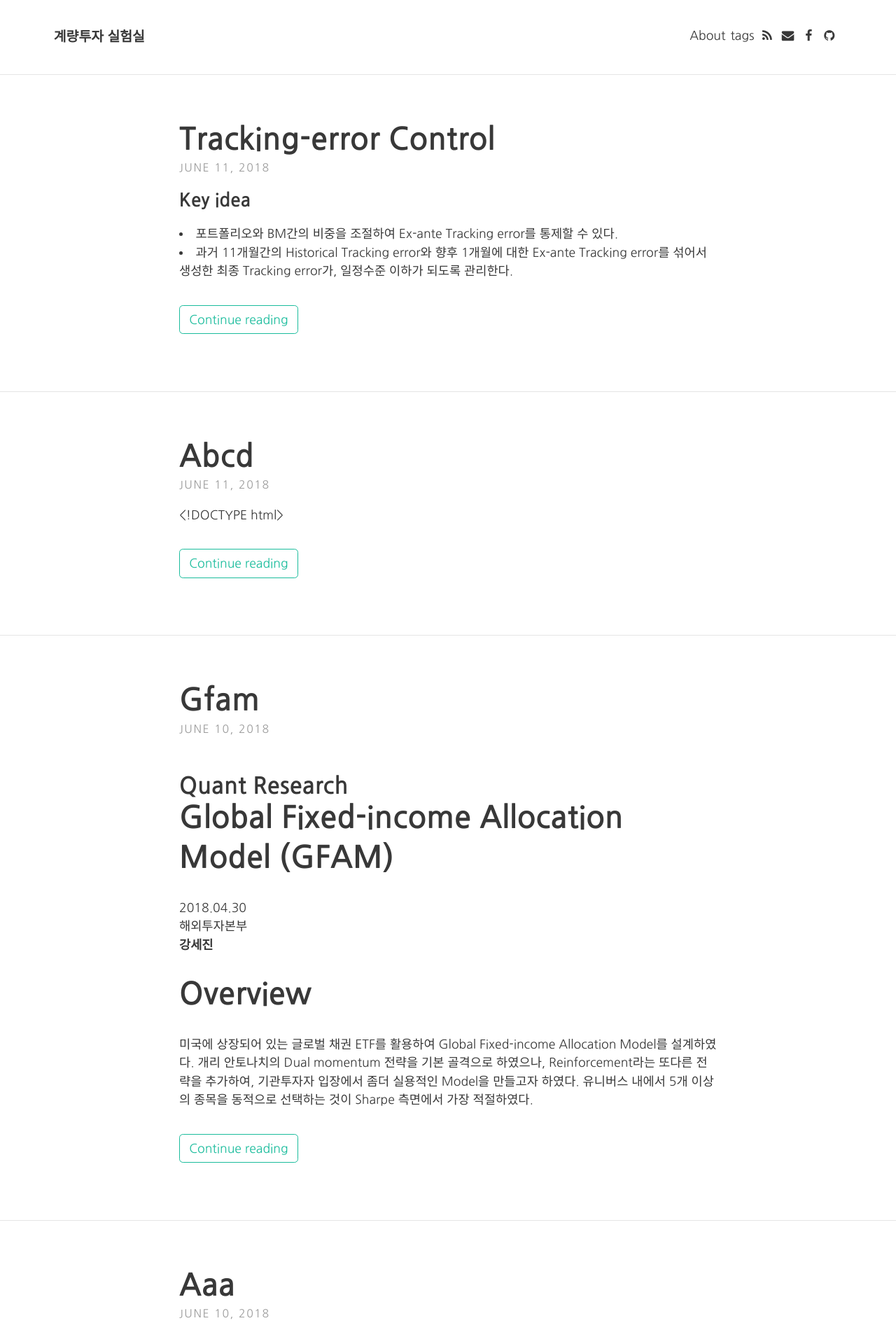
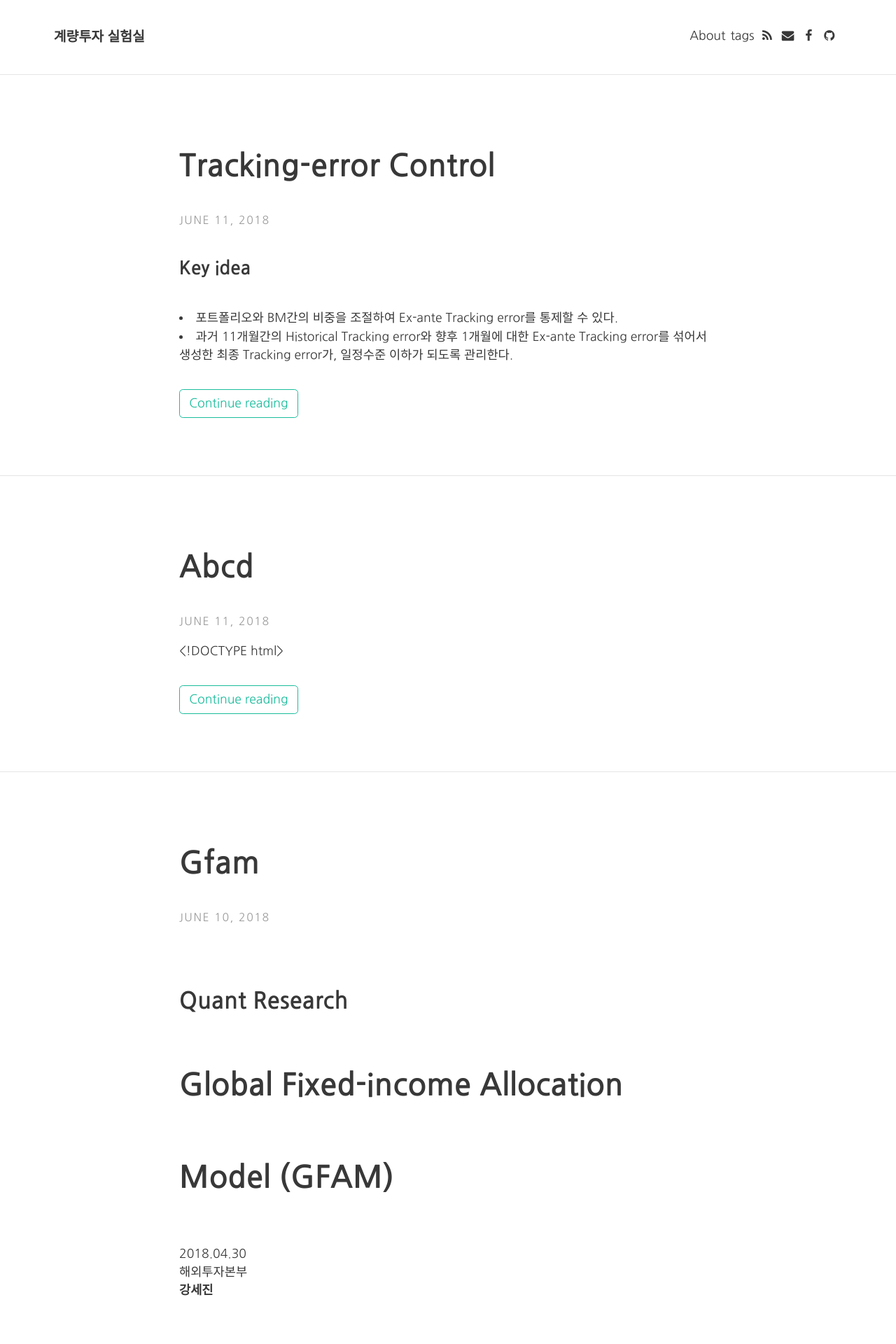
Before and after one commit to gem763/gem763.github.io, a Jekyll site: the page built from index.html, in a window 1280 px wide. Shown: the top 1920 px of the page at 70% size. Built offline with Jekyll 4.4.1, drawn with Linux system fonts in a browser that asks for light colours; the list of posts is cut into pages by our own code.

Commit message:
Update _global.scss

```diff
--- a/_sass/base/_global.scss
+++ b/_sass/base/_global.scss
@@ -29,7 +29,7 @@ body {
 }
 h1, h2, h3, h4, h5, h6 {
   font-family: $font-family-headings;
-  line-height: 1.3;
+  line-height: 3; //1.3;
   margin: 0.67em 0;
   a {
     color: $text-color;
```
